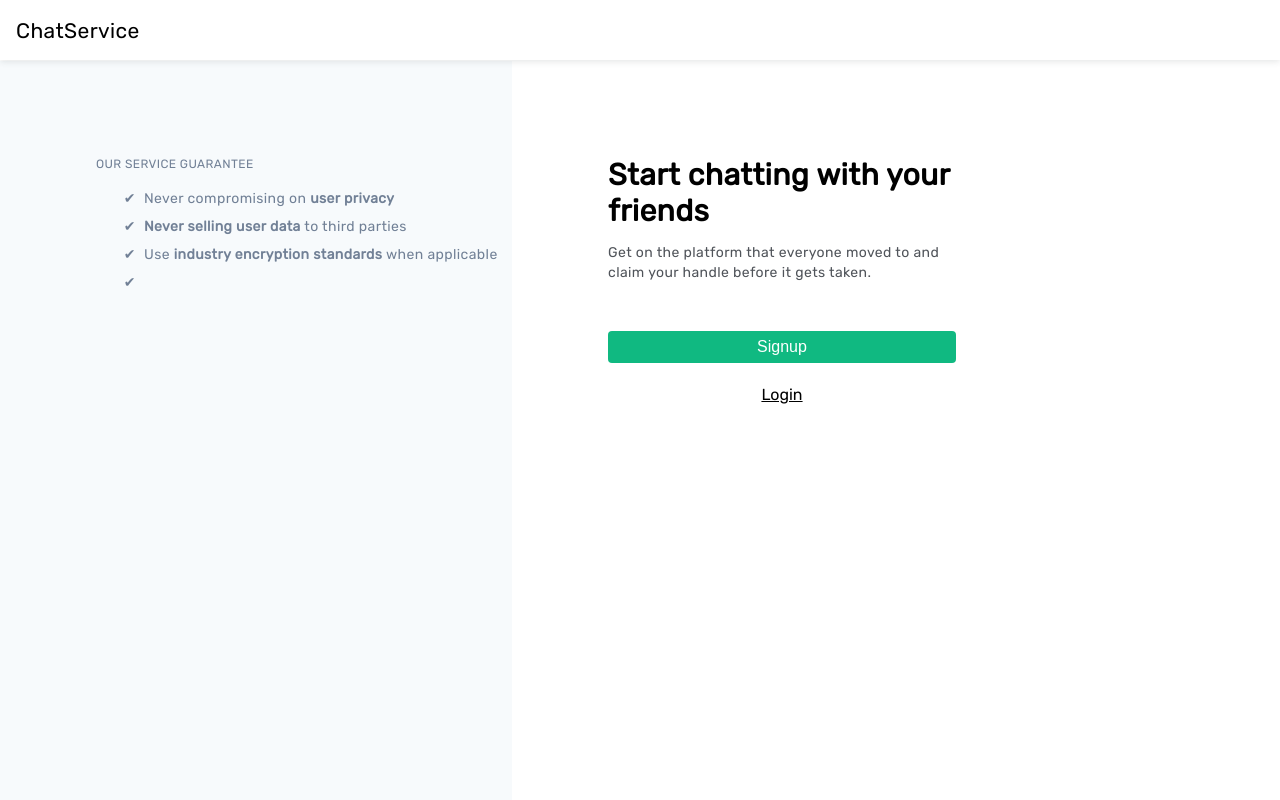
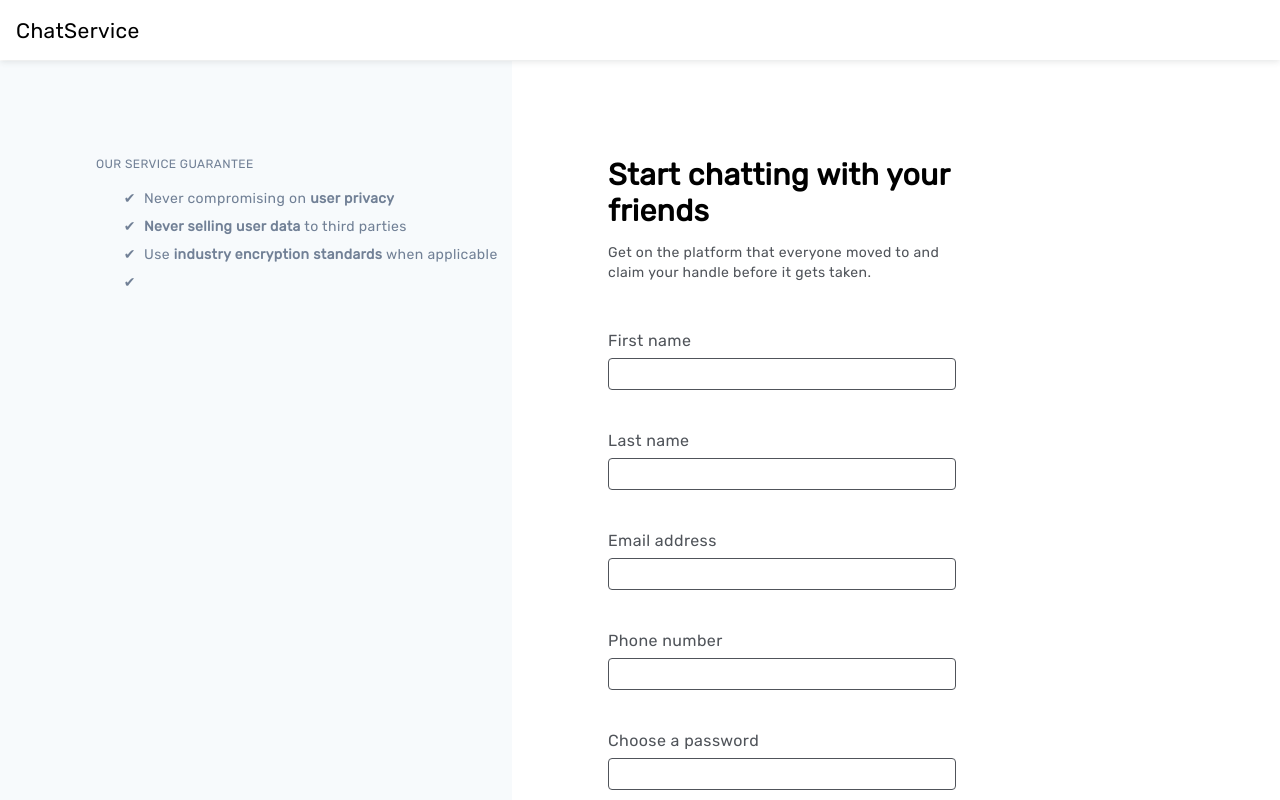
Before and after one commit to nmfrankel/ChatService, a SvelteKit app: page /login in a window 1280 px wide. Both pictures are taken after a click on the button "Signup". Shown: the top 800 px of the page. Built offline with nearby package versions, Linux system fonts and the light colour scheme.

Commit message:
Rough register/login system [preview]

```diff
--- a/src/routes/api/[userId]/messages/+server.ts
+++ b/src/routes/api/[userId]/messages/+server.ts
@@ -7,7 +7,7 @@ export const GET: RequestHandler = async ({ locals, params }) => {
 	const { user } = locals
 
 	if (!user || user.sub !== params.userId) {
-		throw redirect(203, '/login')
+		throw redirect(302, '/login')
 	}
 
 	const userId = params.userId
--- a/src/routes/api/[userId]/messages/[partnerId]/+server.ts
+++ b/src/routes/api/[userId]/messages/[partnerId]/+server.ts
@@ -8,7 +8,7 @@ export const GET: RequestHandler = async ({ locals, params }) => {
 	const { user } = locals
 
 	if (!user || user.sub !== params.userId) {
-		throw redirect(203, '/login')
+		throw redirect(302, '/login')
 	}
 
 	const userId = params.userId,
@@ -128,7 +128,7 @@ export const POST: RequestHandler = async ({ request, locals, params }) => {
 	const { user } = locals
 
 	if (!user || user.sub !== params.userId) {
-		throw redirect(203, '/login')
+		throw redirect(302, '/login')
 	}
 
 	const userId = params.userId,
--- a/src/routes/login/+page.svelte
+++ b/src/routes/login/+page.svelte
@@ -4,18 +4,42 @@
 	import Button from '$lib/Button.svelte'
 	import { userToken } from '../../userToken'
 
-	let showLogin = true,
+	let registerFormValues = {
+			given_name: '',
+			family_name: '',
+			email: '',
+			phone: '',
+			pswd: ''
+		},
+		showLogin = true,
 		email = '',
 		emailErr = '',
 		pswd = '',
 		pswdErr = 'There was an issue reading your password, try again later.'
 
-	const login = async () => {
+	const register = async () => {
+			let attemptRegister = await fetch('/api/auth/register', {
+				method: 'POST',
+				body: JSON.stringify(registerFormValues)
+			})
+
+			const res = await attemptRegister.json()
+
+			if (!res.sub) {
+				console.log(attemptRegister)
+				return
+			}
+
+			$userToken = res
+			console.log('User created: ' + $userToken.sub)
+			window.location.href = '/threads'
+		},
+		login = async () => {
 			let attemptLogin = await fetch('/api/auth/login', {
 				method: 'POST',
 				body: JSON.stringify({
 					email,
-				pswd: 'Testing123!' || 'S3curE!10'
+					pswd
 				})
 			})
 
@@ -59,7 +83,7 @@
 			</div>
 			<div class="inputContainer">
 				<label for="pswd">Password</label>
-				<input id="pswd" type="text" autocomplete="current-password" bind:value={pswd} />
+				<input id="pswd" type="password" autocomplete="current-password" bind:value={pswd} />
 				<div class="err">{pswdErr}&nbsp;</div>
 			</div>
 
@@ -74,33 +98,60 @@
 			<h1>Start chatting with your friends</h1>
 			<p>Get on the platform that everyone moved to and claim your handle before it gets taken.</p>
 
-			<!-- <div class="inputContainer">
-				<label for="email">First name</label>
-				<input id="email" type="text" autocomplete="given-name">
+			<form>
+				<div class="inputContainer">
+					<label for="given-name">First name</label>
+					<input
+						id="given-name"
+						type="text"
+						autocomplete="given-name"
+						bind:value={registerFormValues.given_name}
+					/>
 					<div class="err">&nbsp;</div>
 				</div>
 				<div class="inputContainer">
-				<label for="email">Last name</label>
-				<input id="email" type="text" autocomplete="family-name">
+					<label for="family-name">Last name</label>
+					<input
+						id="family-name"
+						type="text"
+						autocomplete="family-name"
+						bind:value={registerFormValues.family_name}
+					/>
 					<div class="err">&nbsp;</div>
 				</div>
 				<div class="inputContainer">
 					<label for="email">Email address</label>
-				<input id="email" type="text" autocomplete="email">
+					<input
+						id="email"
+						type="text"
+						autocomplete="email"
+						bind:value={registerFormValues.email}
+					/>
 					<div class="err">&nbsp;</div>
 				</div>
 				<div class="inputContainer">
 					<label for="phone">Phone number</label>
-				<input id="phone" type="text" autocomplete="phone">
+					<input
+						id="phone"
+						type="text"
+						autocomplete="phone"
+						bind:value={registerFormValues.phone}
+					/>
 					<div class="err">&nbsp;</div>
 				</div>
 				<div class="inputContainer">
 					<label for="pswd">Choose a password</label>
-				<input id="pswd" type="password" autocomplete="new-password">
+					<input
+						id="pswd"
+						type="password"
+						autocomplete="new-password"
+						bind:value={registerFormValues.pswd}
+					/>
 					<div class="err">&nbsp;</div>
-			</div> -->
+				</div>
+			</form>
 
-			<Button text="Signup" style="width: 348px;justify-content: center" />
+			<Button text="Signup" style="width: 348px;justify-content: center" on:click={register} />
 			<Button
 				text="Login"
 				classes="link"
```
Also changed, not shown: prisma/seed.ts (+6 -6 lines), src/routes/console/+page.svelte (deleted, +0 -10 lines), src/routes/pusher/+page.svelte (deleted, +0 -29 lines), 2 other files (tests, documents, lock files or other folders). Lines whose indentation alone changed are shown as unchanged.
